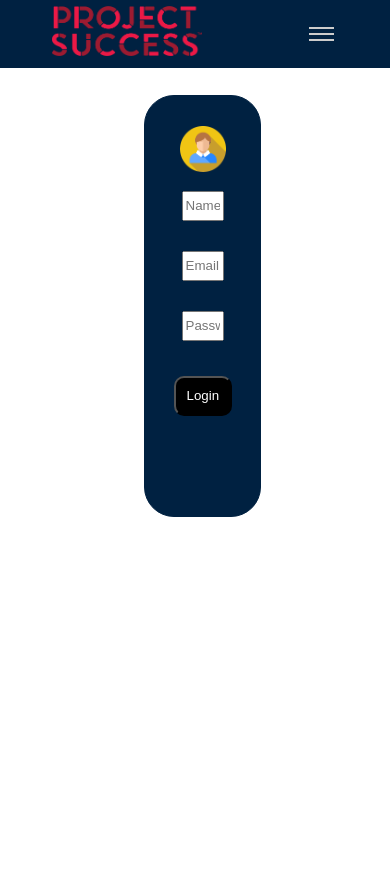
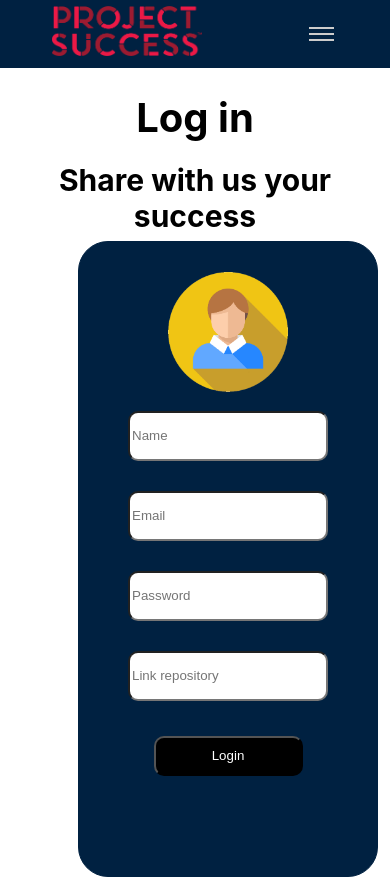
Before and after one commit to Sinisa198/Login-validation, a React (Create React App) app: page /login in a window 390 px wide. Before the commit the page ends 844 px from the top, so only its background shows below. Built offline with nearby package versions, Linux system fonts and the light colour scheme.

Commit message:
Add one more input (link repostory)

```diff
--- a/src/page/Home.jsx
+++ b/src/page/Home.jsx
@@ -5,6 +5,7 @@ import anotherkey from '../assets/images/anotherkey.jpg'
 import Footer from '../components/Footer'
 import comunication from '../assets/images/comunication.jpg'
 import '../style.css'
+
 const Home = () => {
 
   return (
@@ -29,7 +30,7 @@ const Home = () => {
              </h1>
           </div>
 
-            <div className="another-image">
+             <div className="another-image">
              <img src={anotherkey} className='keytosucces' alt="" />
             </div>
         </div>
--- a/src/page/Login.jsx
+++ b/src/page/Login.jsx
@@ -7,9 +7,11 @@ const initialState = {
   name: "",
   email: "",
   password: "",
+  link: "",
   nameError: "",
   emailError: "",
-  passwordError: ""
+  passwordError: "",
+  linkError: ""
 };
 
  export default class Login extends React.Component {
@@ -28,6 +30,7 @@ const initialState = {
     let nameError = "";
     let emailError = "";
     let passwordError = "";
+    let linkError = "";
 
     if (!this.state.name) {
       nameError = "Name cannot be blank";
@@ -39,11 +42,13 @@ const initialState = {
     if (!this.state.password) {
       passwordError = "Invalid password";
     }
-    if (emailError || nameError || passwordError) {
-      this.setState({ emailError, nameError, passwordError });
+    if (!this.state.link.includes("https://github.com")) {
+        linkError = "Invalid link repository"
+    }
+    if (emailError || nameError || passwordError || linkError) {
+      this.setState({ emailError, nameError, passwordError, linkError });
       return false;
     }
-
     return true;
   };
 
@@ -58,6 +63,9 @@ const initialState = {
 
   render() {
     return (
+        <div>
+            <h1 className='login-title'>Log in</h1>
+            <p className='login-paragraf'>Share with us your success</p>
       <form onSubmit={this.handleSubmit} className='form'>
          <img src={loginicon} className="login-icon" alt="" />
         <div>
@@ -89,14 +97,28 @@ const initialState = {
             placeholder="Password"
             value={this.state.password}
             onChange={this.handleChange}
+
+          /> <br />
+         <div style={{ fontSize: 12, color: "red" }}>
+            {this.state.passwordError}
+          </div>
+          <div>
+          <input className='login-input'
+            name="link"
+            placeholder="Link repository"
+            value={this.state.link}
+            onChange={this.handleChange}
           />
           <div style={{ fontSize: 12, color: "red" }}>
-            {this.state.passwordError}
+            {this.state.linkError}
           </div>
         </div>
-        <Link to="/logout"><button type="login" className="login-btn">Login</button></Link>
+
+
+        </div>
+        <button type="login" className="login-btn">Login</button>
       </form>
-
+      </div>
     );
   }
 }
--- a/src/style.css
+++ b/src/style.css
@@ -177,21 +177,39 @@ a {
 .titlee{
   text-align: right;
 }
+.login-paragraf{
+  text-align: center;
+  margin-top:20px;
+  font-size:30px;
+  font-weight: bold;
+}
 .form{
-  margin-top:7%;
+  margin-top:2%;
   border:1px solid rgb(0, 33, 65);
   text-align: center;
   width: 30%;
   padding-bottom: 80px;
   padding-top: 30px;
-  margin-left:37%;
+  margin-left:35%;
   border-radius: 30px;
   background-color: rgb(0, 33, 65);
+
 }
 .login-input{
   height: 30px;
   width: 37%;
   margin:15px;
+}
+@media  screen and (max-width: 768px) {
+  .form{
+    width: 300px;
+    margin-left:20%;
+  }
+  .login-input{
+    height: 50px;
+    width: 200px;
+    border-radius:10px;
+  }
 }
 .login-icon{
   height: 10%;
@@ -267,6 +285,11 @@ a {
   height: 100px;
   padding: 5px;
 }
+.login-title{
+  text-align: center;
+  margin-top:25px;
+  font-size:40px;
+}
 .icon{
   border-radius: 35px;
 }
@@ -311,4 +334,10 @@ a {
     width: 400px;
     margin-top:30px;
   }
+  .image-comunication{
+    height: 50%;
+    width: 40%;
+    margin-top:-90%;
+    margin-left:150px;
+  }
 }
```
